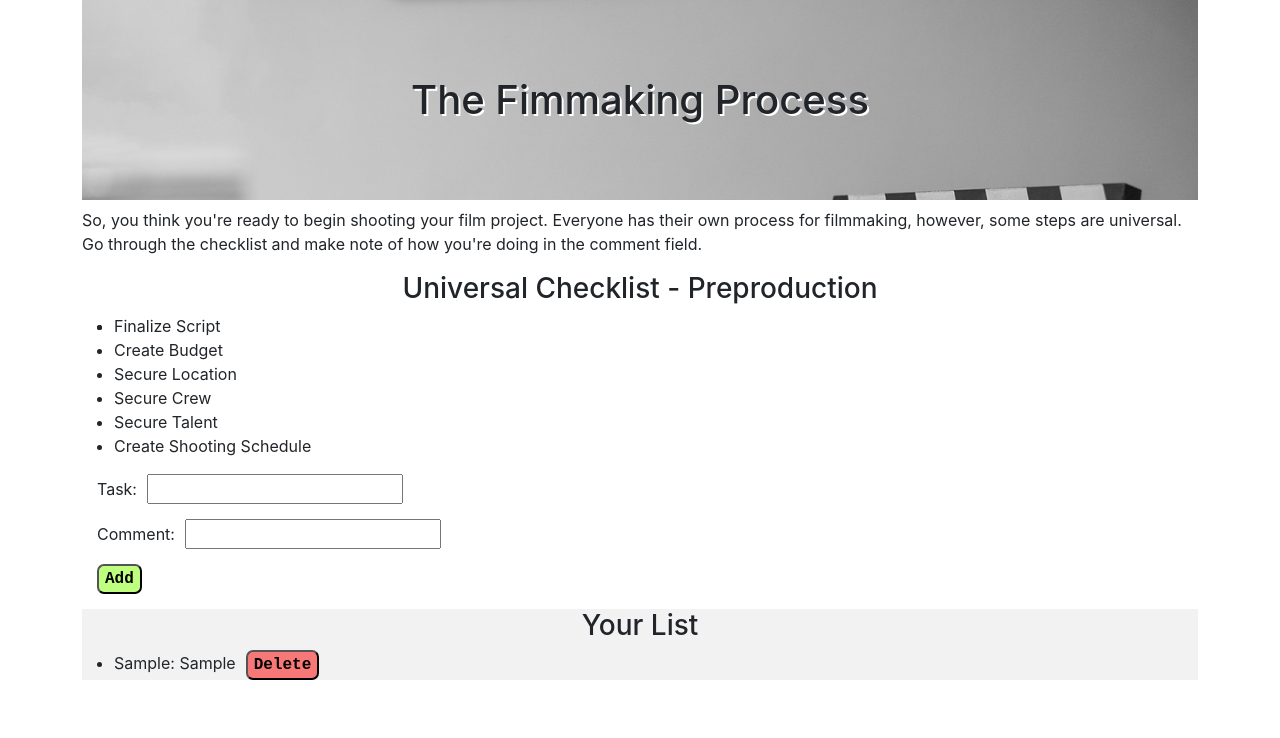
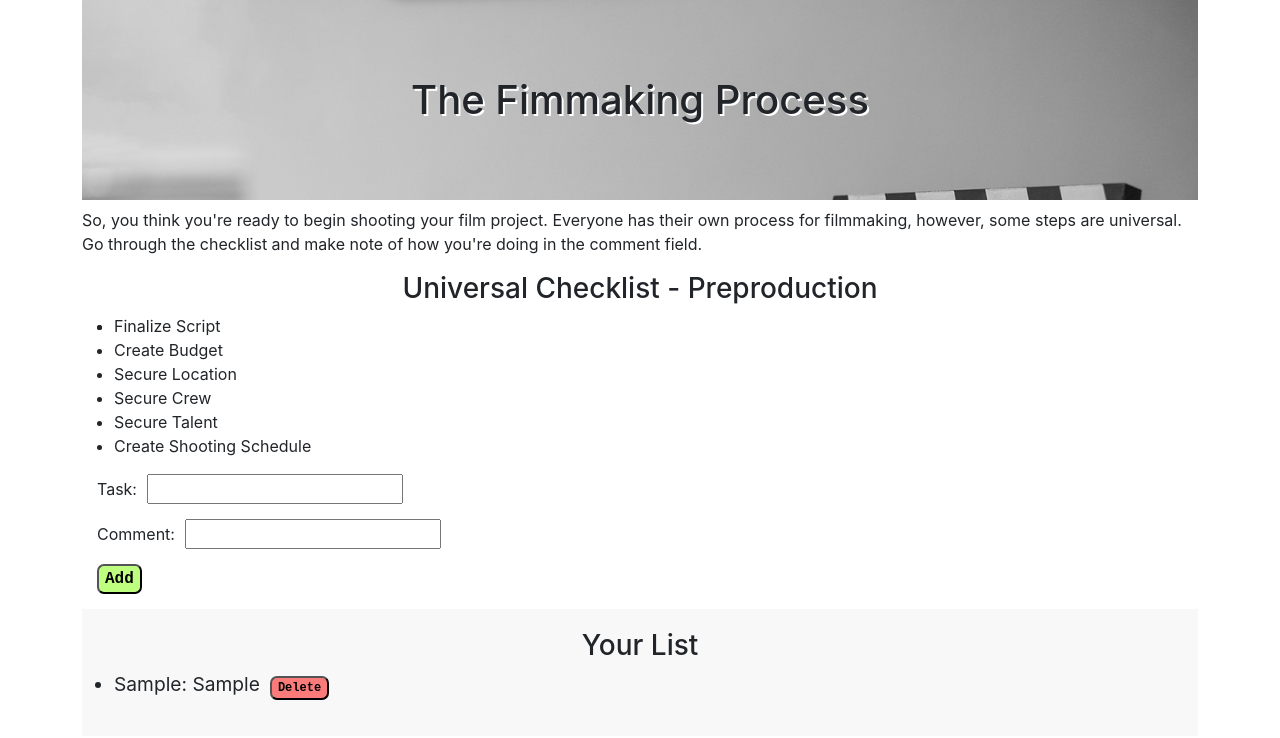
Before and after one commit to curtistgo/film-prod, a React (Create React App) app: page / in a window 1280 px wide. Both pictures are taken after typing "Sample", "Sample" into the empty fields and a click on the button "Add". Shown: the top 738 px of the page. Built offline with nearby package versions, Linux system fonts and the light colour scheme.

Commit message:
I added some css styling to the  YourList component - background color and font-size among other small tweaks.

```diff
--- a/src/Components/YourList/YourList.css
+++ b/src/Components/YourList/YourList.css
@@ -1,8 +1,16 @@
 .body-style {
-    background-color: 	rgb(242, 242, 242);
+    background-color: 	rgb(248, 248, 248);
+    padding-top: 20px;
+    padding-bottom: 20px;
 }
 
 .btn-delete {
     margin-left: 10px;
     background-color: rgba(255, 0, 0, .50);
+    font-size: 12px;
 }
+
+.list-style {
+    line-height: 1.5;
+    font-size: larger;
+}
--- a/src/Components/YourList/YourList.jsx
+++ b/src/Components/YourList/YourList.jsx
@@ -14,7 +14,7 @@ function YourList(props) {
 
     const choreItem = props.chores.map((chore) =>
         <div className="checklist">
-            <li key={chore.id}>
+            <li className="list-style" key={chore.id}>
                 {chore.task}: {chore.comment}
                 <button className="btn-style btn-delete" data-id={chore.id} onClick={handleDelete}>Delete</button>
             </li>
```
